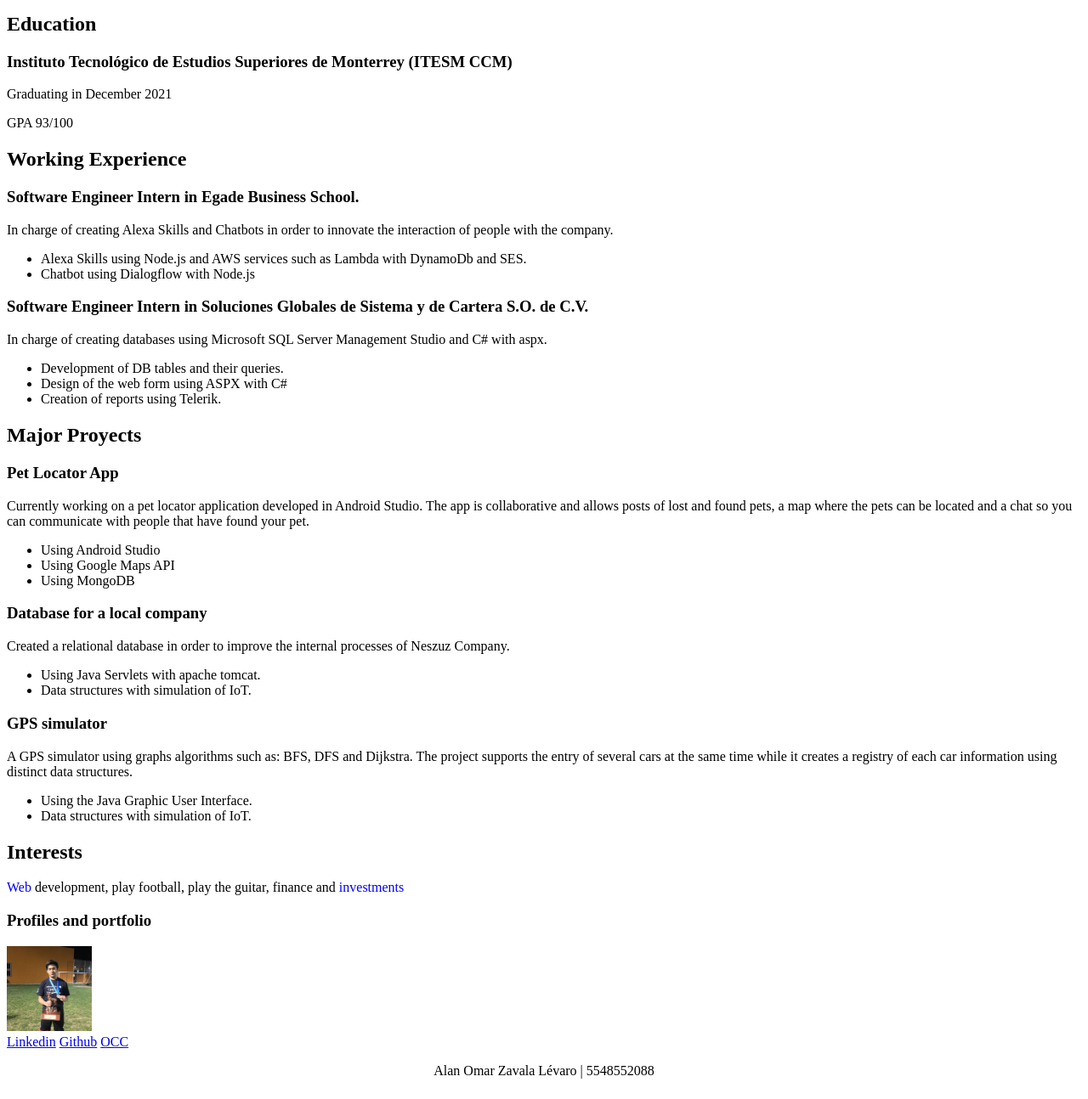
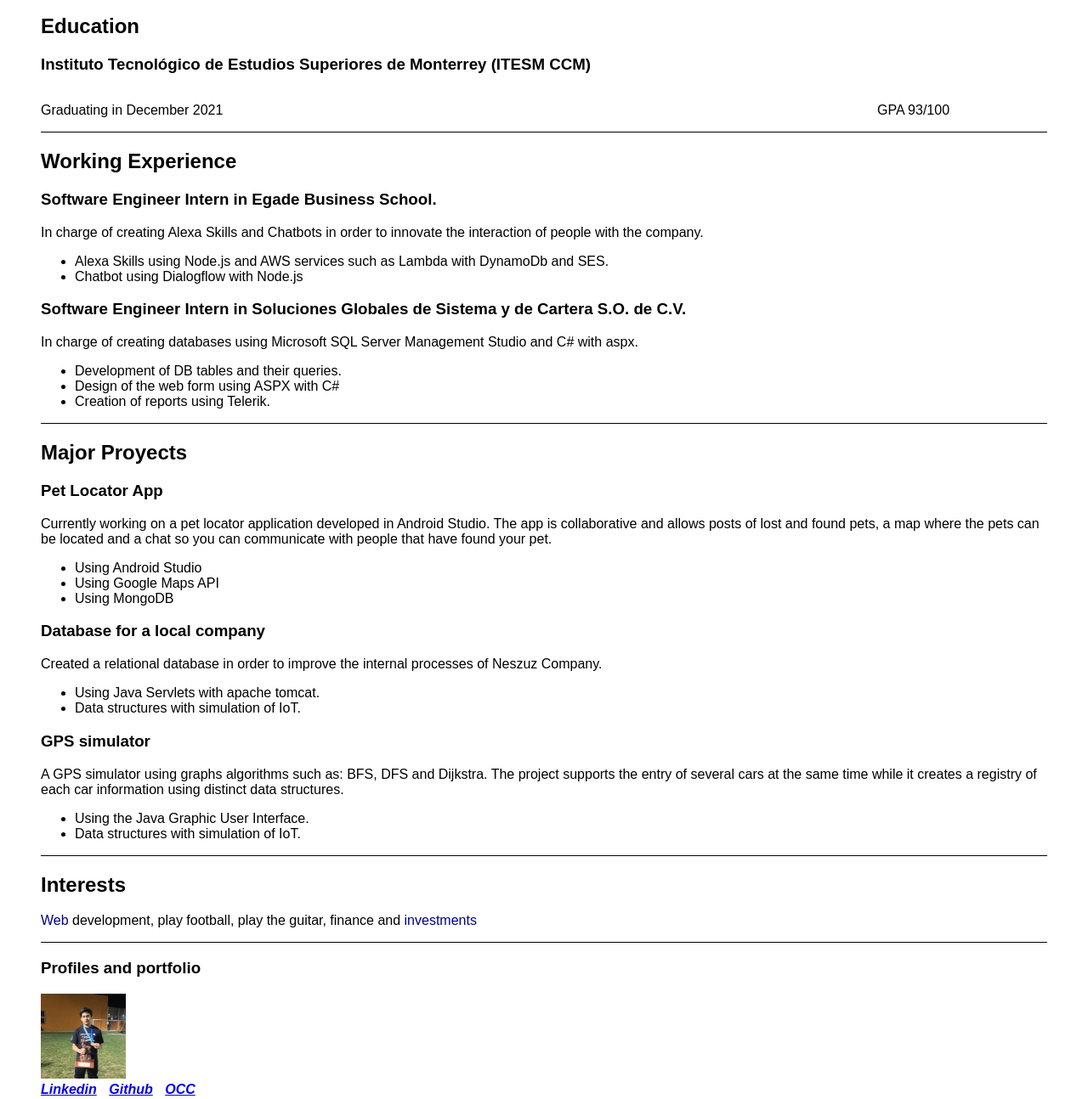
Before and after one commit to AlanZavala/MiCurriculum, a plain HTML site: page index.html in a window 1280 px wide. Shown: the part 206-1500 px from the top of the page at 85% size. Drawn offline with Linux system fonts and the light colour scheme.

Commit message:
Style to the html

```diff
--- a/index.html
+++ b/index.html
@@ -4,9 +4,47 @@
     <meta charset="UTF-8">
     <meta name="viewport" content="width=device-width, initial-scale=1.0">
     <title>Mi Currículum</title>
+    <style>
+        body {
+            padding: 0px 40px;
+            font-family: Arial, Helvetica, sans-serif;
+        }
+        header, footer {
+            text-align: center;
+        }
+        span {
+            color: darkblue;
+        }
+        section, main {
+            border-bottom: 0.5px solid black;
+        }
+        nav a {
+            padding-right: 10px;
+            font-style: italic;
+            font-weight: bolder;
+        }
+
+        .profile-pic {
+            width: 100px;
+            height: 100px;
+        }
+        .graduated, .gpa {
+            float: left;
+        }
+        .graduated {
+            padding-right: 65%;
+        }
+        .work-experience{
+            clear: both;
+        }
+        .education {
+            overflow: auto;
+        }
+    </style>
+
 </head>
 <body>
-    <header style="text-align: center;">
+    <header>
         <h1>Alan Zavala</h1>
         <address>
             98101 Mexico City, Coyoacán <br>
@@ -17,15 +55,15 @@
         <h2>Objective</h2>
         A management position in a leading technology company
     </main>
-    <section>
+    <section class="education">
         <h2>Education</h2>
         <div>
             <h3>Instituto Tecnológico de Estudios Superiores de Monterrey (ITESM CCM)</h3>
-            <p>Graduating in December 2021</p>
-            <p>GPA 93/100</p>
+            <p class="graduated">Graduating in December 2021</p>
+            <p class="gpa">GPA 93/100</p>
         </div>
     </section>
-    <section>
+    <section class="work-experience">
         <h2>Working Experience</h2>
         <div>
             <h3>Software Engineer Intern in Egade Business School.</h3>
@@ -75,16 +113,16 @@
     </section>
     <section>
         <h2>Interests</h2>
-        <p><span style="color:blue;">Web</span> development, play football, play the guitar, finance and <span style="color:blue;">investments</span></p>
+        <p><span >Web</span> development, play football, play the guitar, finance and <span>investments</span></p>
     </section>
     <h3>Profiles and portfolio</h2>
     <nav>
-        <img src="imgs/alan.jpg" alt="profilePicture" style="width: 100px; height: 100px"><br>
+        <img src="imgs/alan.jpg" alt="profilePicture" class="profile-pic"><br>
         <a href="https://www.linkedin.com/in/alan-omar-zavala-l%C3%A9varo-007529189/">Linkedin</a>
         <a href="https://github.com/AlanZavala?tab=repositories">Github</a>
         <a href="https://www.occ.com.mx/curriculo">OCC</a>
     </nav>
-    <footer style="text-align: center;">
+    <footer>
         <p>Alan Omar Zavala Lévaro | 5548552088</p>
     </footer>
 </body>
```
